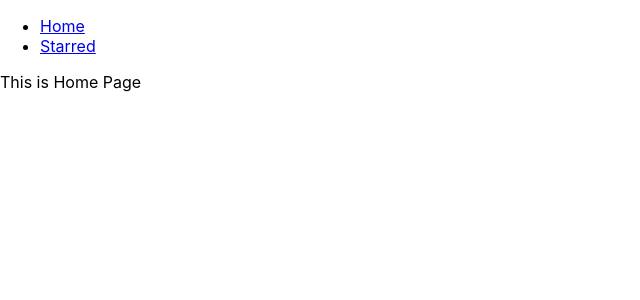
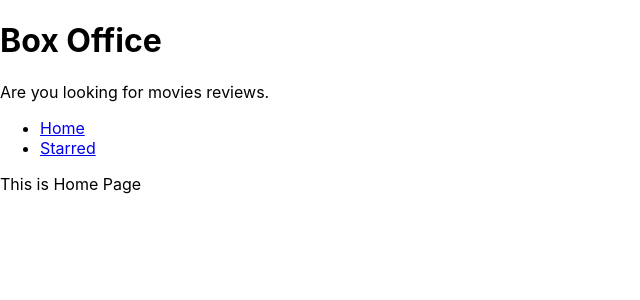
Before and after one commit to PriytoshSingh/box-office, a React (Create React App) app: page / in a window 1280 px wide. Shown: the top 300 px of the page, without its empty margins (0-640 px from the left). Built offline with nearby package versions, Linux system fonts and the light colour scheme.

Commit message:
added layout managment and created title

```diff
--- a/src/App.js
+++ b/src/App.js
@@ -1,13 +1,10 @@
 import React from 'react';
 import { Switch, Route } from 'react-router-dom';
-import Navs from './components/Navs';
 import Home from './pages/Home';
 import Starred from './pages/Starred';
 
 function App() {
   return (
-    <div>
-      <Navs />
     <Switch>
       <Route exact path="/">
         <Home />
@@ -21,7 +18,6 @@ function App() {
         <div>NOT FOUND..</div>
       </Route>
     </Switch>
-    </div>
   );
 }
 
--- /dev/null
+++ b/src/components/MainPageLayout.js
@@ -0,0 +1,18 @@
+import React from 'react';
+import Navs from './Navs';
+import Title from './Title';
+
+const MainPageLayout = ({ children }) => {
+  return (
+    <div>
+      <Title
+        title="Box Office"
+        subtitle="Are you looking for movies reviews."
+      />
+      <Navs />
+      {children}
+    </div>
+  );
+};
+
+export default MainPageLayout;
--- /dev/null
+++ b/src/components/Title.js
@@ -0,0 +1,12 @@
+import React from 'react';
+
+const Title = ({ title, subtitle }) => {
+  return (
+    <div>
+      <h1>{title}</h1>
+      <p>{subtitle}</p>
+    </div>
+  );
+};
+
+export default Title;
--- a/src/pages/Home.js
+++ b/src/pages/Home.js
@@ -1,7 +1,8 @@
 import React from 'react';
+import MainPageLayout from '../components/MainPageLayout';
 
 const Home = () => {
-  return <div>This is Home Page</div>;
+  return <MainPageLayout>This is Home Page</MainPageLayout>;
 };
 
 export default Home;
--- a/src/pages/Starred.js
+++ b/src/pages/Starred.js
@@ -1,7 +1,8 @@
 import React from 'react';
+import MainPageLayout from '../components/MainPageLayout';
 
 const Starred = () => {
-  return <div>This is Starred Page</div>;
+  return <MainPageLayout>This is Starred Page</MainPageLayout>;
 };
 
 export default Starred;
```
Lines whose indentation alone changed are shown as unchanged.
